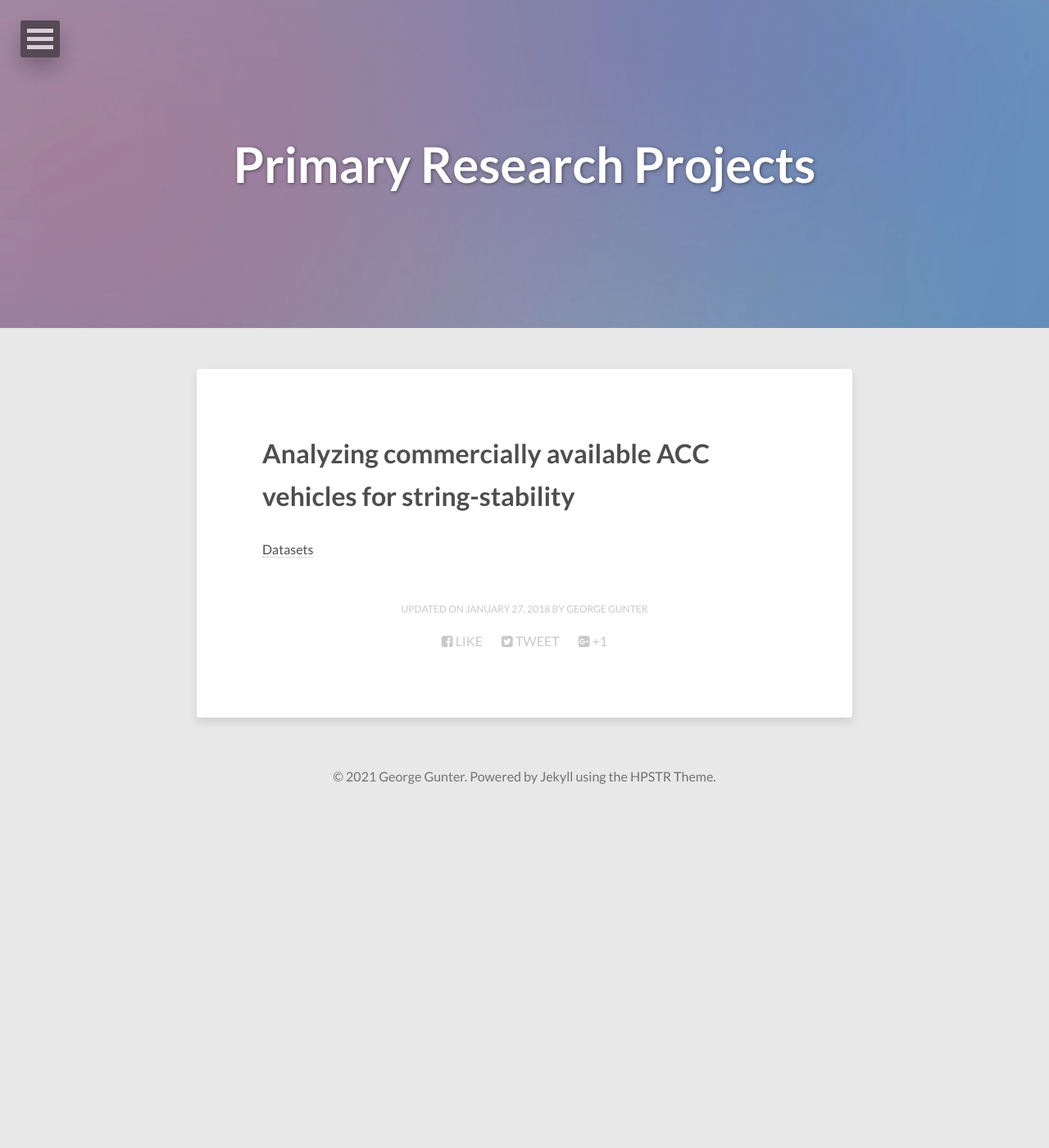
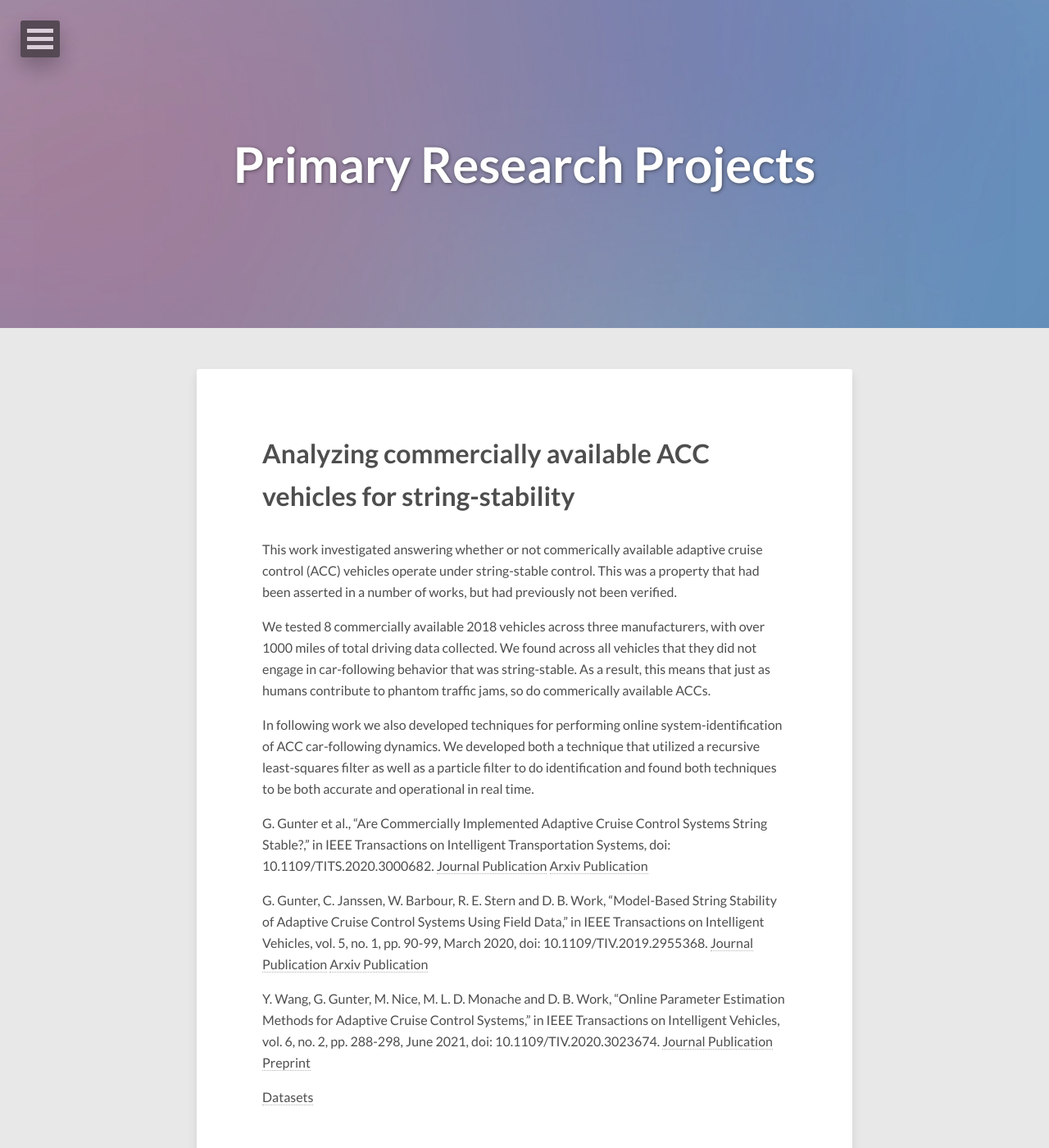
Before and after one commit to georgegunter/georgegunter.github.io, a Jekyll site: the page built from research/index.md, in a window 1280 px wide and 1400 px high. Shown: the whole window at 82% size. Built offline with Jekyll 4.4.1, drawn with Linux system fonts in a browser that asks for light colours; nearby versions of some CDN libraries.

Commit message:
Added ACC research

```diff
--- a/research/index.md
+++ b/research/index.md
@@ -9,4 +9,17 @@ modified: 2018-01-27
 
 # Analyzing commercially available ACC vehicles for string-stability
 
+This work investigated answering whether or not commerically available adaptive cruise control (ACC) vehicles operate under string-stable control. This was a property that had been asserted in a number of works, but had previously not been verified.
+
+We tested 8 commercially available 2018 vehicles across three manufacturers, with over 1000 miles of total driving data collected. We found across all vehicles that they did not engage in car-following behavior that was string-stable. As a result, this means that just as humans contribute to phantom traffic jams, so do commerically available ACCs.
+
+In following work we also developed techniques for performing online system-identification of ACC car-following dynamics. We developed both a technique that utilized a recursive least-squares filter as well as a particle filter to do identification and found both techniques to be both accurate and operational in real time.
+
+
+G. Gunter et al., "Are Commercially Implemented Adaptive Cruise Control Systems String Stable?," in IEEE Transactions on Intelligent Transportation Systems, doi: 10.1109/TITS.2020.3000682. [Journal Publication](https://ieeexplore.ieee.org/abstract/document/9123538) [Arxiv Publication](https://arxiv.org/pdf/1905.02108.pdf)
+
+G. Gunter, C. Janssen, W. Barbour, R. E. Stern and D. B. Work, "Model-Based String Stability of Adaptive Cruise Control Systems Using Field Data," in IEEE Transactions on Intelligent Vehicles, vol. 5, no. 1, pp. 90-99, March 2020, doi: 10.1109/TIV.2019.2955368. [Journal Publication](https://ieeexplore.ieee.org/abstract/document/8910461) [Arxiv Publication](https://arxiv.org/pdf/1902.04983.pdf)
+
+Y. Wang, G. Gunter, M. Nice, M. L. D. Monache and D. B. Work, "Online Parameter Estimation Methods for Adaptive Cruise Control Systems," in IEEE Transactions on Intelligent Vehicles, vol. 6, no. 2, pp. 288-298, June 2021, doi: 10.1109/TIV.2020.3023674. [Journal Publication](https://ieeexplore.ieee.org/abstract/document/9195163) [Preprint](https://par.nsf.gov/servlets/purl/10206297)
+
 [Datasets](https://acc-dataset.github.io/datasets/)
```
Also changed, not shown: 1 other file.
